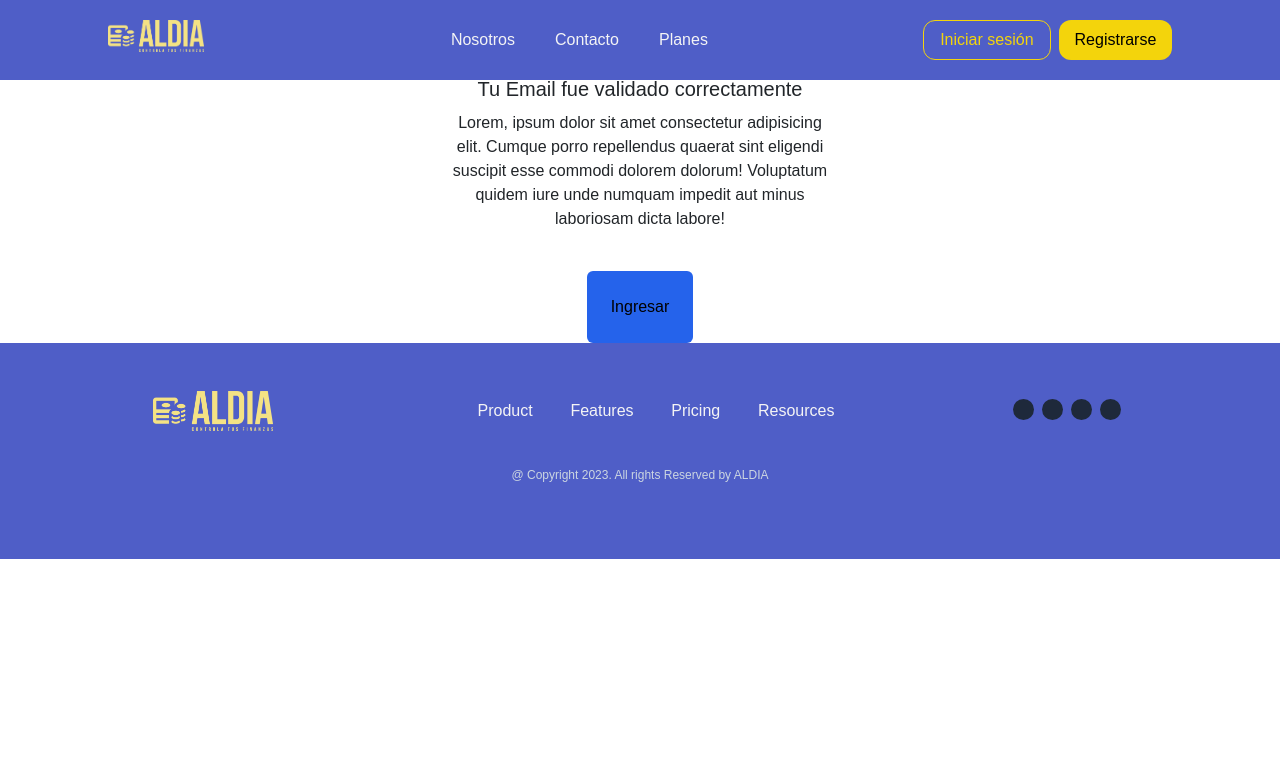
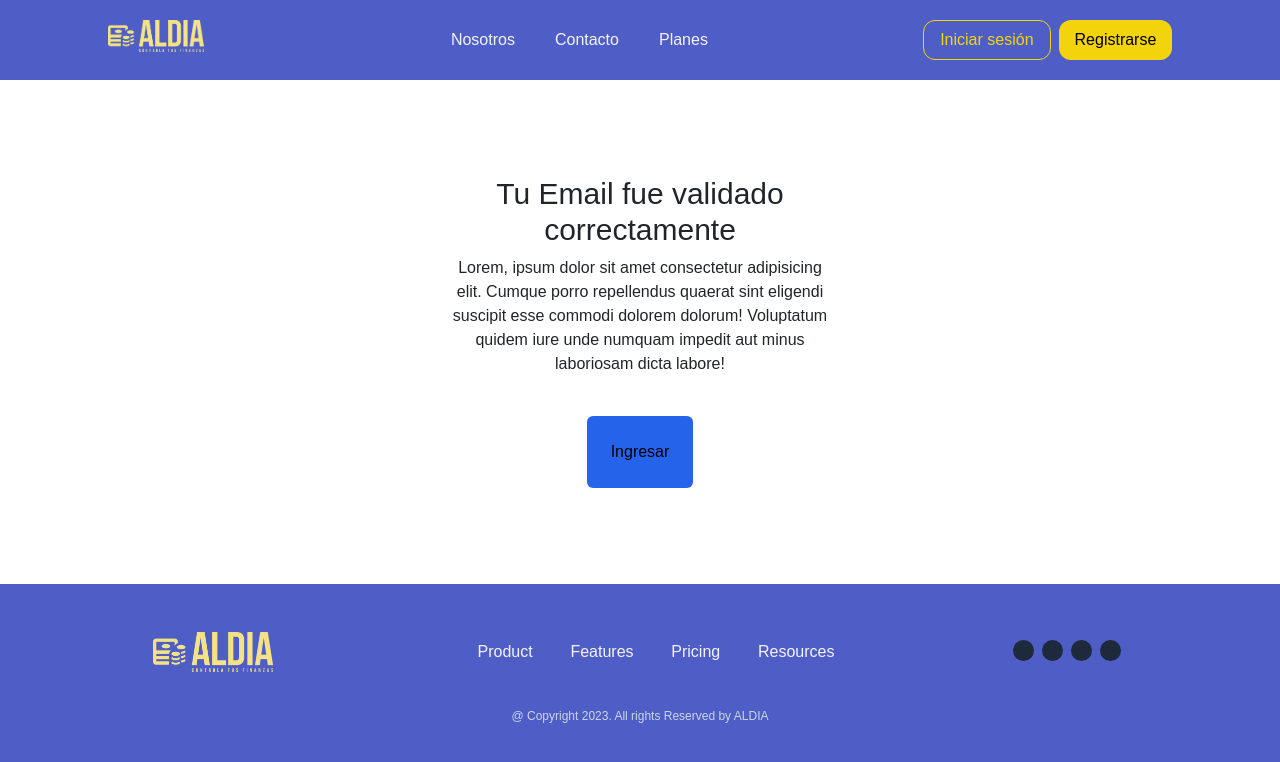
Before and after one commit to Juanlopez01/aldia-app, a Next.js app: page /email-validated in a window 1280 px wide. Shown: the top 762 px of the page. Built offline with nearby package versions, Linux system fonts and the light colour scheme; no server answers.

Commit message:
add layout and fix styles

```diff
--- a/next.config.js
+++ b/next.config.js
@@ -9,6 +9,10 @@ const nextConfig = {
         port: '',
         pathname: '/images/generic-user-icon/generic-user-icon-18.jpg',
       },
+      {
+        protocol: 'https',
+        hostname: 'lh3.googleusercontent.com',
+      },
     ],
   },
   env:{
--- a/src/pages/_app.tsx
+++ b/src/pages/_app.tsx
@@ -2,15 +2,13 @@ import "@/styles/styles.scss";
 import type { AppProps } from "next/app";
 import { store } from "../redux/store";
 import { Provider } from "react-redux";
-import { SessionProvider, useSession } from "next-auth/react";
+import { SessionProvider } from "next-auth/react";
 import { PersistGate } from "redux-persist/integration/react";
 import { persistor } from "../redux/store";
 import "bootstrap/dist/css/bootstrap.min.css";
-import NavBar from "@/src-client/components/NavBar";
-import { useRouter } from "next/router";
-import NavBarNvo from "@/src-client/components/NavBarNvo";
+import Layout from "@/src-client/components/Layout";
 import "../styles/styles.css"
-import Footer from "@/src-client/components/Footer";
+
 
 export default function App({
   Component,
@@ -20,13 +18,11 @@ export default function App({
     <SessionProvider session={session}>
       <Provider store={store}>
         <PersistGate persistor={persistor}>
-          <NavBarNvo/>
-          {/* <NavBar page="home" /> */}
-          <div className="pt-[75px]"></div>
-          <Component {...pageProps} />
-          <Footer/>
+          <Layout>
+            <Component {...pageProps} />
+          </Layout>
         </PersistGate>
       </Provider>
     </SessionProvider>
-  );
+  )
 }
--- a/src/pages/email-validated.tsx
+++ b/src/pages/email-validated.tsx
@@ -3,19 +3,19 @@ import Link from "next/link";
 export default function EmailValidated() {
   return (
     <>
-        <div className="grid place-content-center gap-4 text-center w-100">
-          <div className="max-w-sm">
-            <h1 className="text-xl">
+        <main className="grid place-content-center gap-4 text-center w-full h-full my-2">
+          <header className="max-w-sm">
+            <h1 className="text-3xl ">
               Tu Email fue validado correctamente
             </h1>
             <p className="">
               Lorem, ipsum dolor sit amet consectetur adipisicing elit. Cumque porro repellendus quaerat sint eligendi suscipit esse commodi dolorem dolorum! Voluptatum quidem iure unde numquam impedit aut minus laboriosam dicta labore!
             </p>
-          </div>
+          </header>
             <Link href="/auth" >
              <button className='p-4 bg-blue-600 rounded text-black' >Ingresar</button>
             </Link>
-        </div>
+        </main>
 
     </>
   )
--- /dev/null
+++ b/src/src-client/components/Layout.tsx
@@ -0,0 +1,14 @@
+import NavBarNvo from "@/src-client/components/NavBarNvo";
+import Footer from "@/src-client/components/Footer";
+
+export default function Layout({children}:{children:React.ReactNode}) {
+  return (
+    <main className="min-h-screen flex flex-col justify-between ">
+      <div className="h-20">
+      <NavBarNvo />
+      </div>
+      {children}
+      <Footer />
+    </main>
+  )
+}
```
